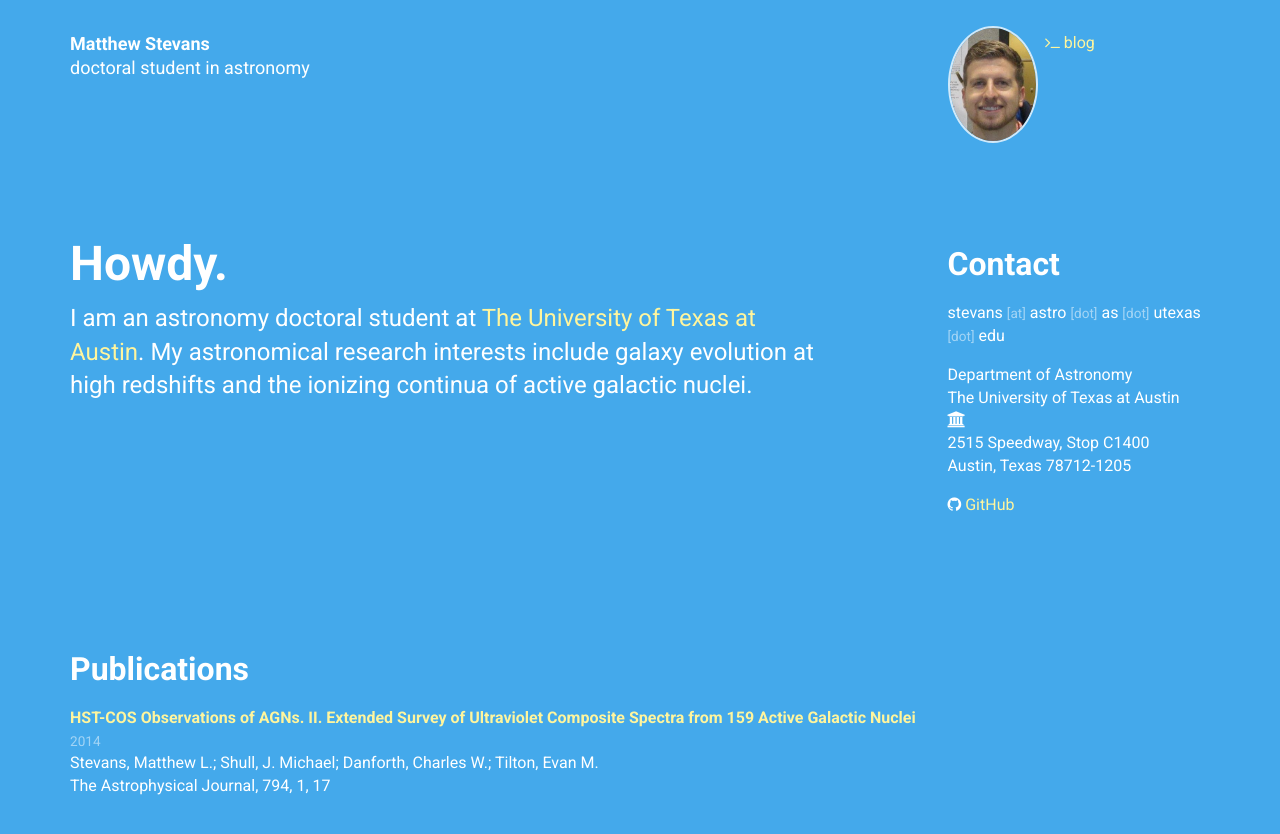
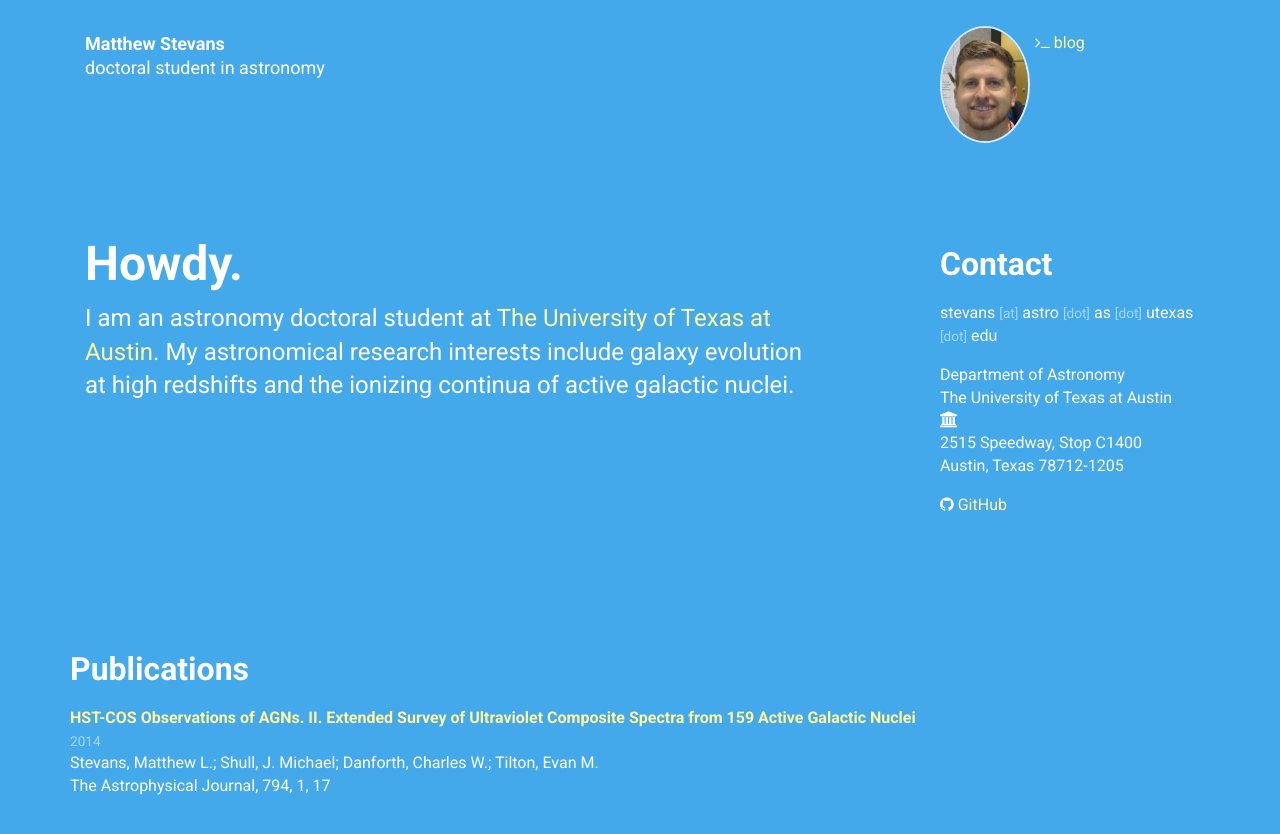
Before and after one commit to stevans/Old-Website, a Jekyll site: the page built from index.html, in a window 1280 px wide and 900 px high. Shown: the top 834 px of the window. Built offline with Jekyll 4.4.1, drawn with Linux system fonts in a browser that asks for light colours; nearby versions of some CDN libraries; the list of posts is cut into pages by our own code.

Commit message:
make first 3 rows in albertine fuild

```diff
--- a/_layouts/albertine.html
+++ b/_layouts/albertine.html
@@ -51,8 +51,8 @@
   <!-- ==================== -->
   <header>
     <div class="container">
-      <div class="row">
-        <div class="col-xs-12 col-md-12 col-lg-9">
+      <div class="row-fuild">
+        <div class="col-xs-9 col-md-9 col-lg-9">
           <h1>
             {{ site.data.personal.name }}
           </h1>
@@ -61,12 +61,12 @@
           </h2>
         </div>
 
-        <div class="col-xs-6 col-md-6 col-lg-1">
+        <div class="col-xs-3 col-md-3 col-lg-1">
           <img src="{{ site.baseurl }}{{ site.data.personal.picture }}"
                class="img-circle"
                style="margin-top:-6px;width:90px;border:2px solid rgba(255,255,255,0.75)">
         </div>
-        <div class="col-xs-6 col-md-6 col-lg-1">
+        <div class="col-xs-12 col-md-12 col-lg-1">
             <a  href="blog">  <i class="fa fa-terminal"></i>  blog</a>
           <!-- <div class="row">
             <a  href="https://stevans.github.io/gsps/">  <i class="fa fa-terminal"></i>  gsps</a>
@@ -81,7 +81,7 @@
   <!-- ==================== -->
   <div class="container"
            id="section-about">
-    <div class="row">
+    <div class="row-fuild">
       <section class="col-md-8">
         {% if site.data.personal.intro.title %}
           <h3 style="font-size:48px">
```
